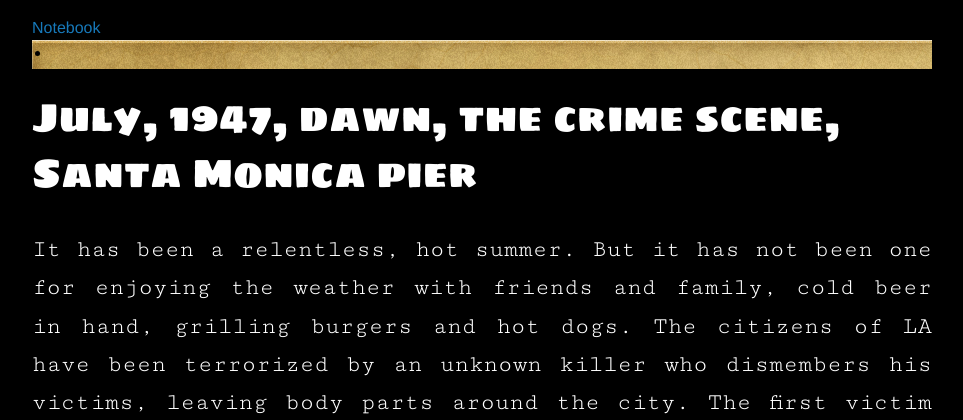
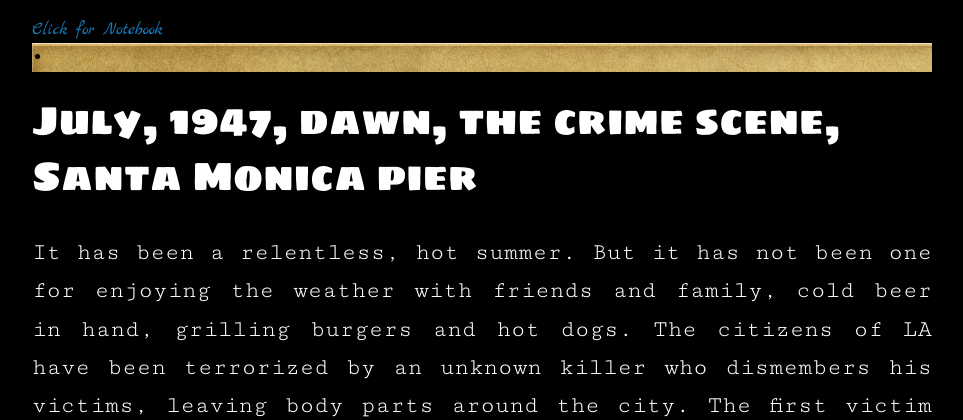
Before and after one commit to AndrewDESmith/PsychoAdventureRedux, a Rails app: page /scenes/1 in a window 1280 px wide. Shown: the top 420 px of the page, without its empty margins (158-1121 px from the left). Run offline with Rails 7, Linux system fonts and the light colour scheme; the visitor is signed in with stand-in values (Sample User, id 1); data comes from the database, SQL or seed files in the repository; style sheets or scripts are compiled from the project's sources; parts of the project's set-up code (start-up, migrations or seed data) failed here and were passed over; some libraries are stand-ins or nearby versions.

Commit message:
Smith: Edited 'Click for Notebook' font.

```diff
--- a/app/assets/stylesheets/application.css.scss
+++ b/app/assets/stylesheets/application.css.scss
@@ -96,6 +96,11 @@ p.story-body {
 	background-image: url('/notebook-background.jpg');
 }
 
+.right-off-canvas-toggle {
+	font-family: 'Marck Script';
+	font-size: 18px;
+}
+
 .scenes {
 	font-family: 'Cutive Mono';
 }
--- a/app/views/scenes/show.html.erb
+++ b/app/views/scenes/show.html.erb
@@ -2,7 +2,7 @@
 <div class="off-canvas-wrap" data-offcanvas>
   <div class="inner-wrap">
 
-    <a class="right-off-canvas-toggle" href="#" >Notebook</a>
+    <a class="right-off-canvas-toggle" href="#" >Click for Notebook</a>
 
     <!-- Off Canvas Menu -->
     <aside class="right-off-canvas-menu">
@@ -29,11 +29,6 @@
     <% end %>
   <% end %>
 
-
-   <% if !@scene.child_scenes.any? %>
-    <%= link_to 'Back', :back %>
-   <% end %>
-
 	<% if !@scene.child_scenes.any? %>
 		<div class="back">
 			<%= link_to "Back", :back %>
```
